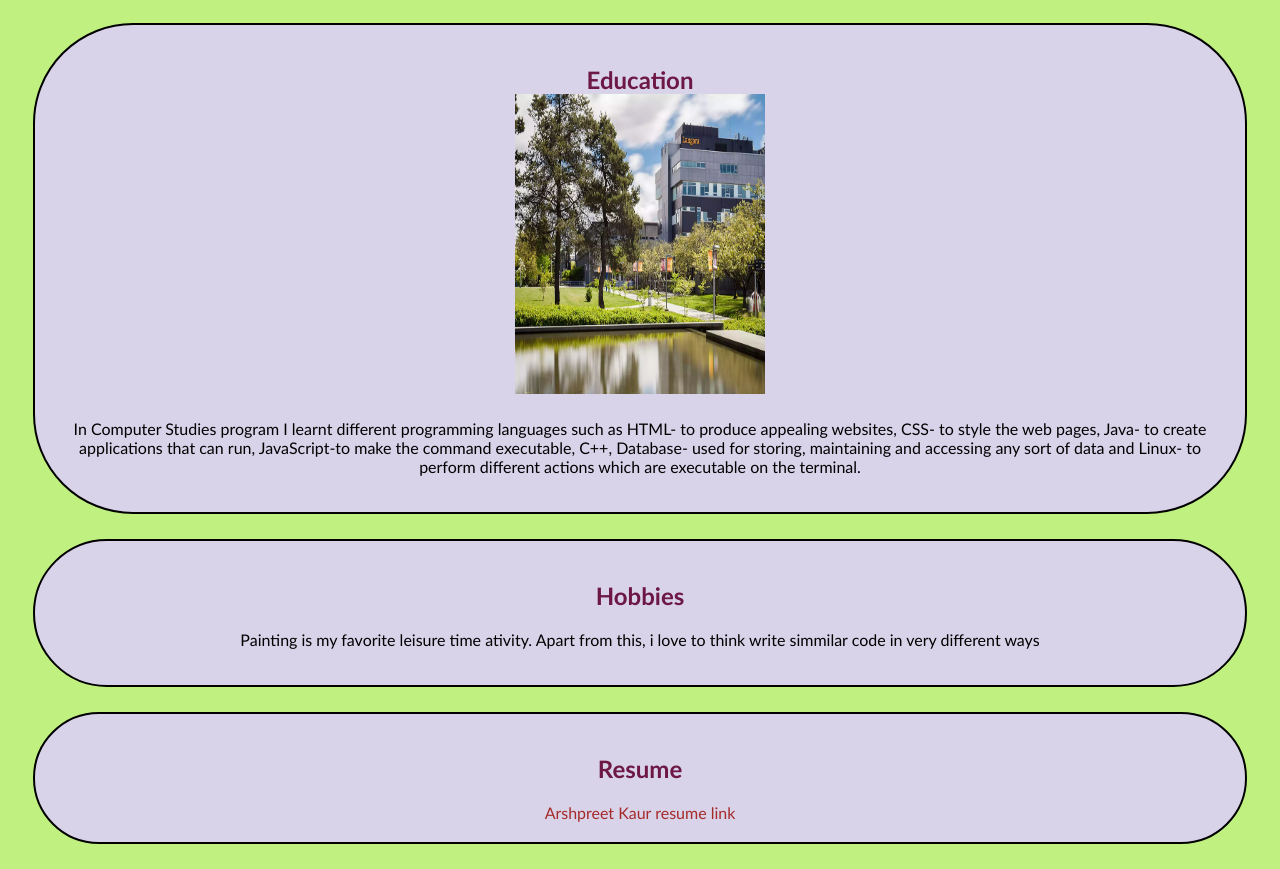
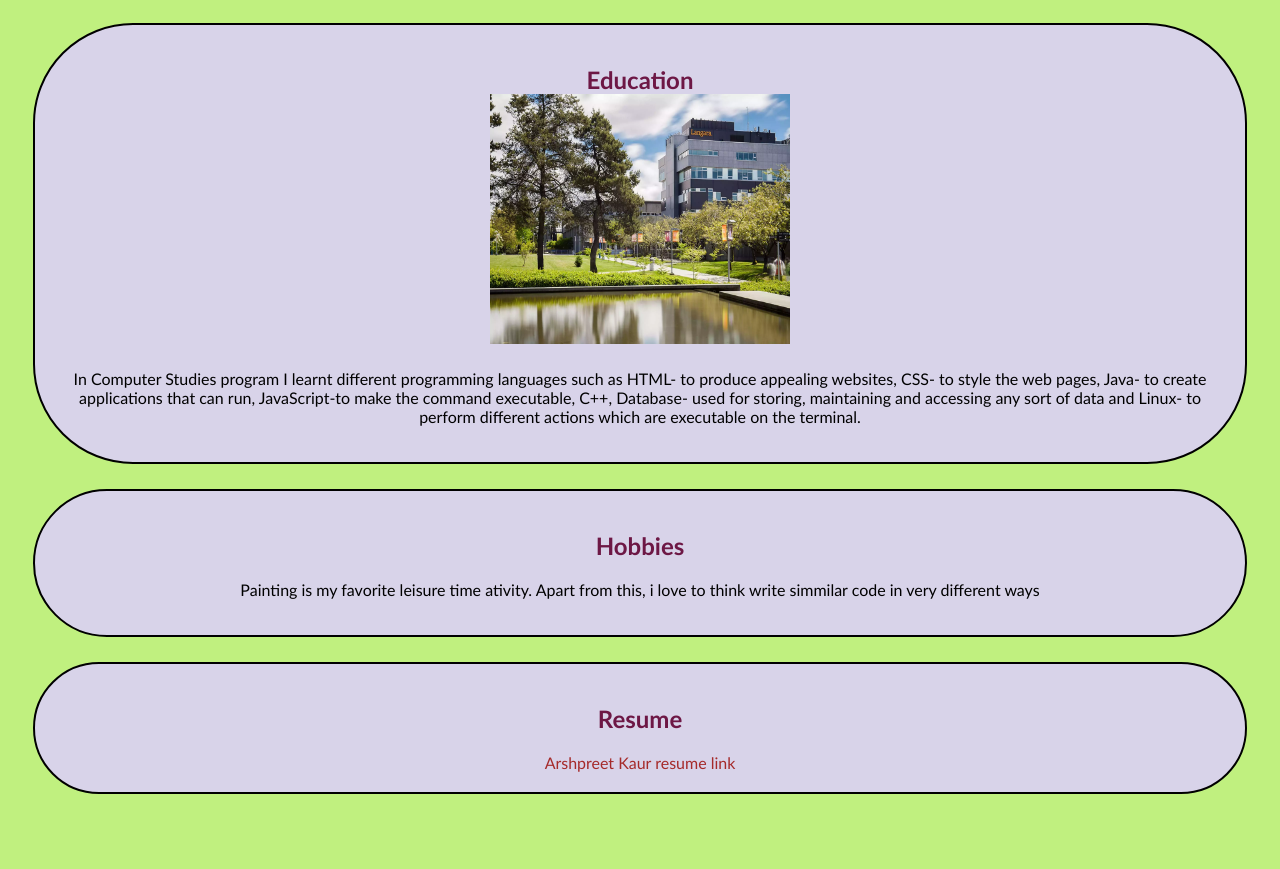
Before and after one commit to akaur232/biography, a plain HTML site: page index.html in a window 1280 px wide. Shown: the part 1177-2046 px from the top of the page. After the commit the page ends 1996 px from the top, so only its background shows below. Drawn offline with Linux system fonts and the light colour scheme.

Commit message:
Update style.css

```diff
--- a/style.css
+++ b/style.css
@@ -61,10 +61,10 @@ main div h2{
     color: rgb(109, 23, 69);
 }
 .edu{
-    max-width: 250px;
-    max-height: 300px;
-    min-height:300px;
-    min-width:250px;
+    max-width:300px;
+    max-height:250px;
+    min-height:250px;
+    min-width:300px;
 }
 .myimg{
     max-height: 500px;
```
